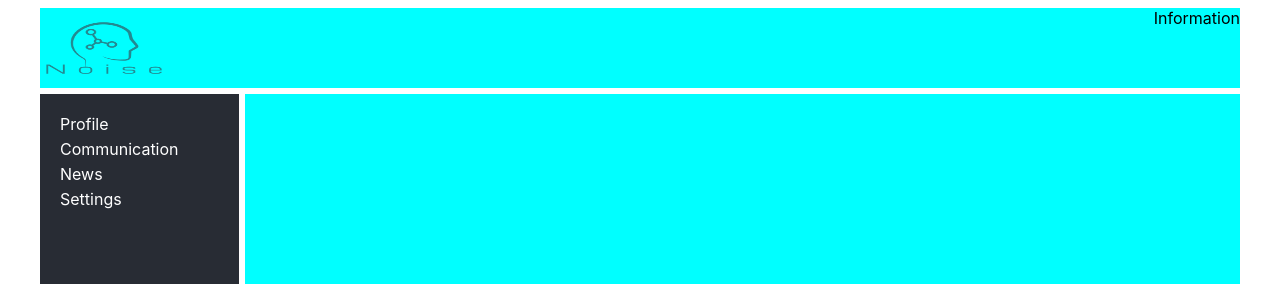
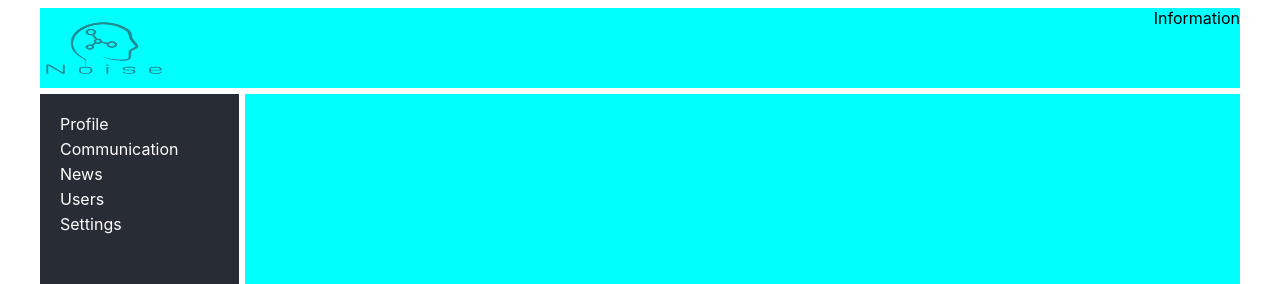
Before and after one commit to alexeykiruhin/noise, a React (Create React App) app: page / in a window 1280 px wide. Shown: the top 284 px of the page. Built offline with nearby package versions, Linux system fonts and the light colour scheme.

Commit message:
add link users page in navbar

```diff
--- a/src/components/Navbar/Navbar.jsx
+++ b/src/components/Navbar/Navbar.jsx
@@ -16,6 +16,9 @@ class Navbar extends Component {
           <NavLink to="/news" activeClassName={css.active}>News</NavLink>
         </div>
         <div className={css.item}>
+          <NavLink to="/users" activeClassName={css.active}>Users</NavLink>
+        </div>
+        <div className={css.item}>
           <NavLink to="/settings" activeClassName={css.active}>Settings</NavLink>
         </div>
       </nav>
```
